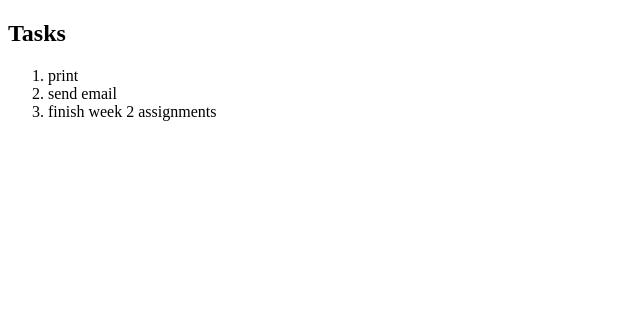
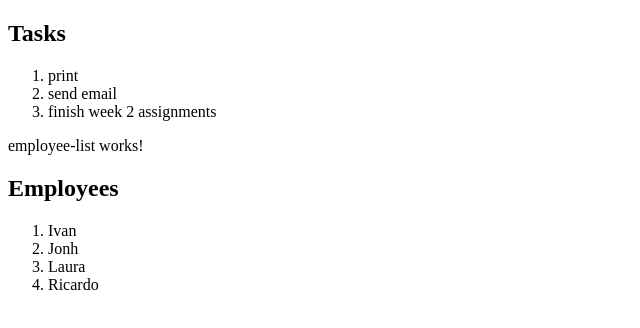
Before and after one commit to petrov-dimitar/task-management-app-fontys-web-2, an Angular app in the folder WEB2-Deyna-Dimitar-Aleksandra/: page / in a window 1280 px wide. Shown: the top 328 px of the page, without its empty margins (0-640 px from the left). Built offline with nearby package versions, Linux system fonts and the light colour scheme.

Commit message:
employee-list added

```diff
--- a/WEB2-Deyna-Dimitar-Aleksandra/src/app/app.component.html
+++ b/WEB2-Deyna-Dimitar-Aleksandra/src/app/app.component.html
@@ -1 +1,2 @@
 <app-task-list></app-task-list>
+<app-employee-list></app-employee-list>
```
